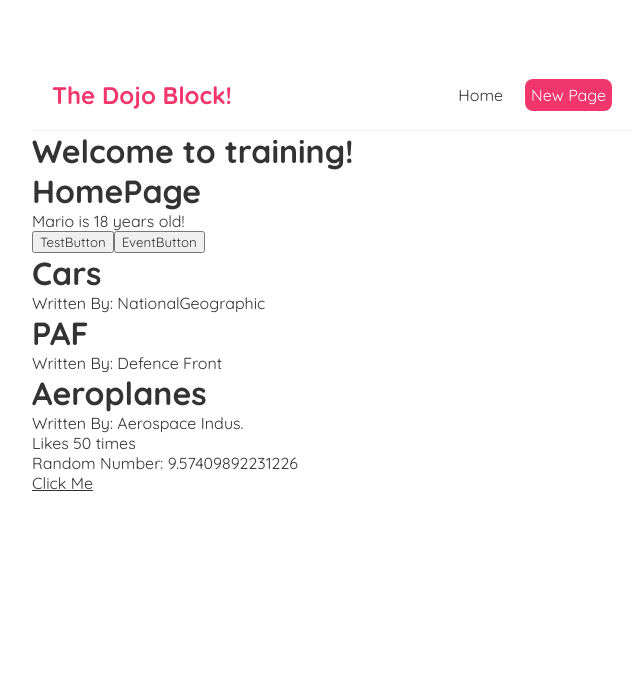
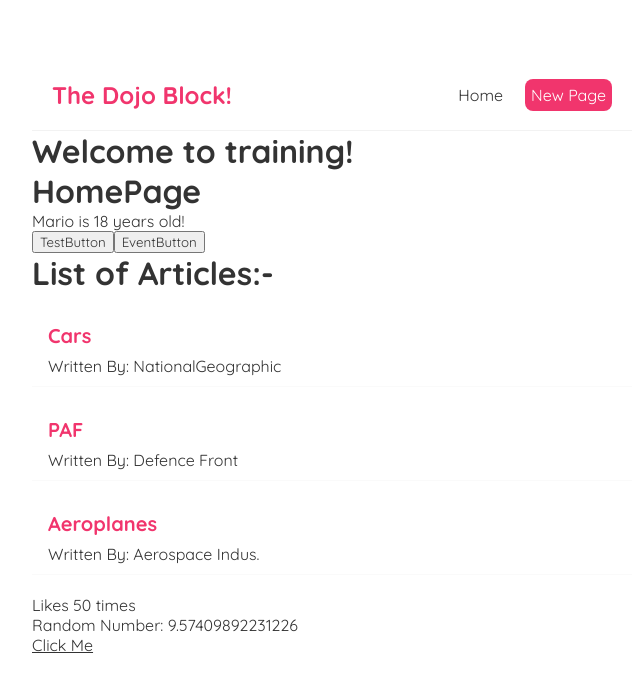
Before and after one commit to HarisAli-git/ArticlesPage, a React (Create React App) app: page / in a window 1280 px wide. Shown: the top 692 px of the page, without its empty margins (308-951 px from the left). Built offline with nearby package versions, Linux system fonts and the light colour scheme; the HTML template or start-up script is replaced by a standard one.

Commit message:
Fix: formatting, Added Props

```diff
--- /dev/null
+++ b/src/Article.js
@@ -0,0 +1,19 @@
+const Article = (props) => {
+    const articles = props.articles;
+    const title = props.title;
+
+    return (
+        <div>
+        <h1 >{title}</h1>
+        <div className="Articles-List">
+            {articles.map((article) => (
+            <div className="article-desc" key={article.id}>
+                <h2 className="title">{article.title}</h2>
+                <p className="author"> Written By: {article.author}</p>
+            </div>
+        ))}</div>
+        </div>
+    );
+}
+
+export default Article;
--- a/src/Home.js
+++ b/src/Home.js
@@ -1,4 +1,5 @@
 import { useState } from "react";
+import Article from "./Article";
 
 const Home = () => {
     const [name, UpdateName] = useState('Mario');
@@ -29,12 +30,7 @@ const Home = () => {
                 }
             }>TestButton</button>
             <button onClick={TestEvent}>EventButton</button>
-            <div>{Articles.map((article) => (
-                <div className="article-desc" key={article.id}>
-                    <h1 className="title">{article.title}</h1>
-                    <p className="author"> Written By: {article.author}</p>
-                </div>
-            ))}</div>
+            <Article articles={Articles} title={"List of Articles:- "}/>
         </div>
     );
 }
--- a/src/index.css
+++ b/src/index.css
@@ -33,3 +33,19 @@ max-width: 600px;
 margin: 40px auto;
 padding: 20px;
 }
+
+
+/* blog previews / list */
+.article-desc {
+  padding: 10px 16px;
+  margin: 20px 0;
+  border-bottom: 1px solid #fafafa;
+}
+.article-desc:hover {
+  box-shadow: 1px 3px 5px rgba(0,0,0,0.1);
+}
+.article-desc h2 {
+  font-size: 20px;
+  color: #f1356d;
+  margin-bottom: 8px;
+}
```
